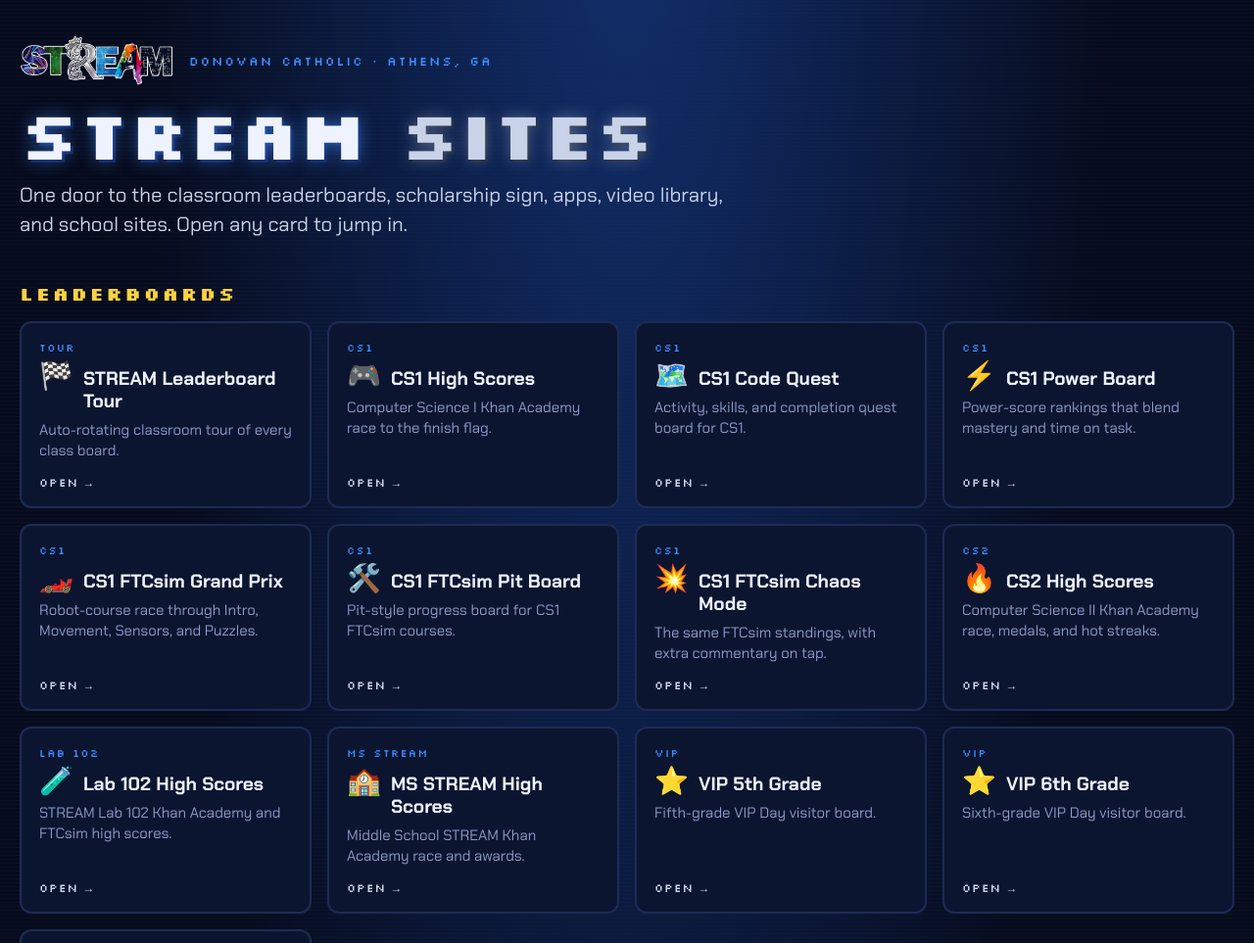
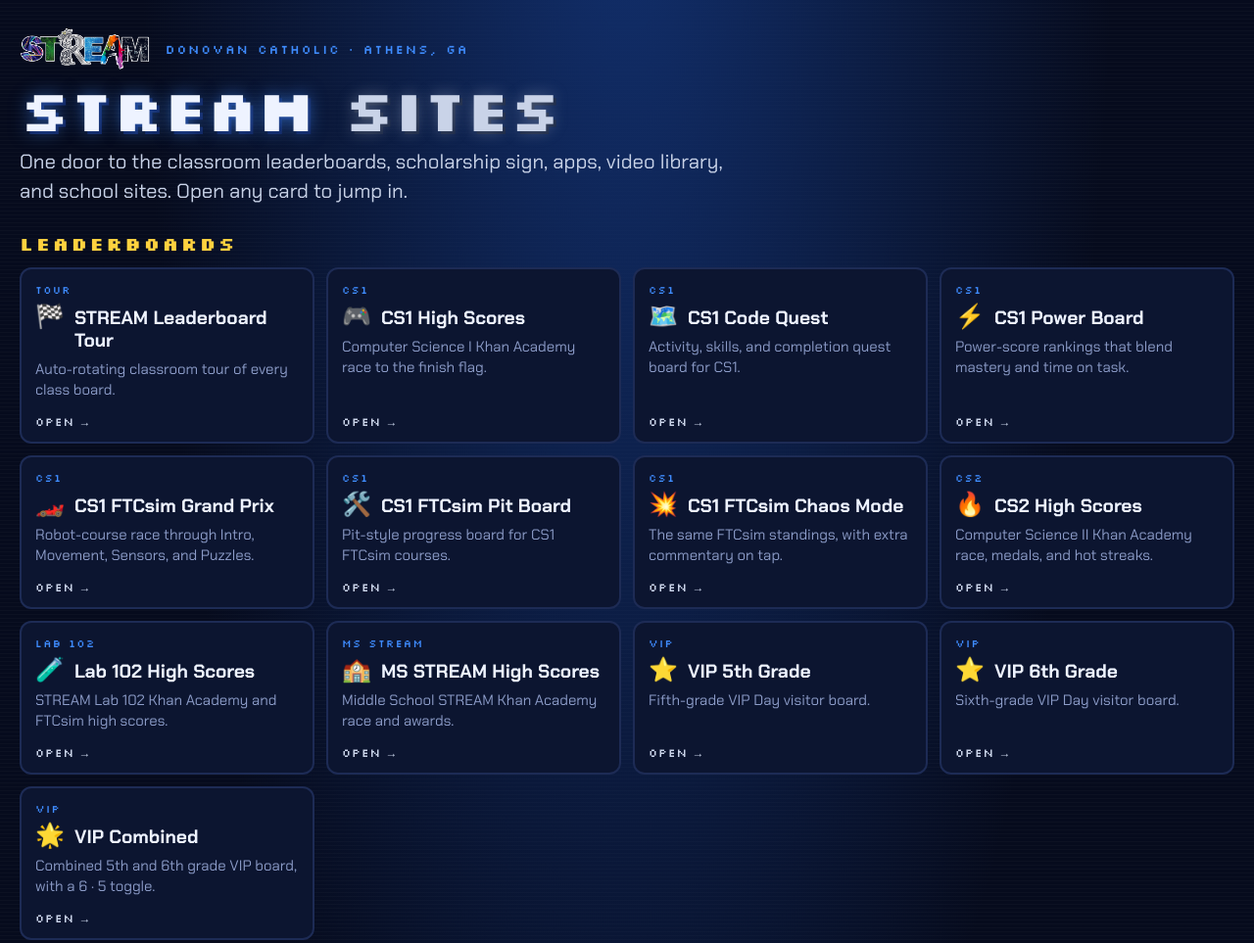
Before and after one commit to FrankBraski/FrankBraski.github.io, a plain HTML site: page index.html in a window 1280 px wide. Shown: the top 963 px of the page at 98% size. Drawn offline with Linux system fonts and the light colour scheme.

Commit message:
Tighten the TV layout so more sections fit on a 1080p screen

```diff
--- a/index.html
+++ b/index.html
@@ -45,12 +45,12 @@
     .wrap {
       width: min(1480px, calc(100% - 40px));
       margin: 0 auto;
-      padding: 36px 0 72px;
+      padding: 28px 0 56px;
     }
     header {
       display: grid;
-      gap: 14px;
-      margin-bottom: 42px;
+      gap: 10px;
+      margin-bottom: 26px;
     }
     .brand {
       display: flex;
@@ -59,7 +59,7 @@
       flex-wrap: wrap;
     }
     .brand img {
-      height: 52px;
+      height: 44px;
       width: auto;
       display: block;
     }
@@ -73,7 +73,7 @@
     h1 {
       font-family: var(--pixel);
       font-weight: 700;
-      font-size: clamp(36px, 5.4vw, 72px);
+      font-size: clamp(32px, 4.6vw, 60px);
       line-height: 1;
       margin: 0;
       text-shadow: 0 0 18px rgba(63,140,255,.55), 3px 3px 0 #10225a;
@@ -86,18 +86,18 @@
       line-height: 1.45;
       margin: 0;
     }
-    section { margin: 0 0 40px; }
+    section { margin: 0 0 26px; }
     section h2 {
       font-family: var(--pixel);
       font-size: clamp(16px, 1.5vw, 20px);
       letter-spacing: .12em;
       color: var(--gold);
-      margin: 0 0 16px;
+      margin: 0 0 12px;
     }
     .grid {
       display: grid;
-      grid-template-columns: repeat(4, minmax(0, 1fr));
-      gap: 16px;
+      grid-template-columns: repeat(5, minmax(0, 1fr));
+      gap: 12px;
     }
     .grid.tight { grid-template-columns: repeat(auto-fit, minmax(260px, 1fr)); }
     .card {
@@ -107,9 +107,9 @@
       background: var(--panel);
       border: 2px solid var(--line);
       border-radius: 12px;
-      padding: 18px 18px 16px;
+      padding: 14px 14px 12px;
       text-decoration: none;
-      min-height: 168px;
+      min-height: 0;
       transition: border-color .2s, transform .2s, box-shadow .2s;
     }
     .card:hover, .card:focus-visible {
@@ -129,7 +129,7 @@
       align-items: baseline;
       gap: 10px;
     }
-    .emoji { font-size: 28px; line-height: 1; }
+    .emoji { font-size: 24px; line-height: 1; }
     h3 {
       font-size: clamp(18px, 1.5vw, 22px);
       margin: 0;
@@ -172,6 +172,9 @@
       font-size: 14px;
       border-top: 1px solid var(--line);
       padding-top: 18px;
+    }
+    @media (max-width: 1399px) {
+      .grid { grid-template-columns: repeat(4, minmax(0, 1fr)); }
     }
     @media (max-width: 1100px) {
       .grid { grid-template-columns: repeat(3, minmax(0, 1fr)); }
```
